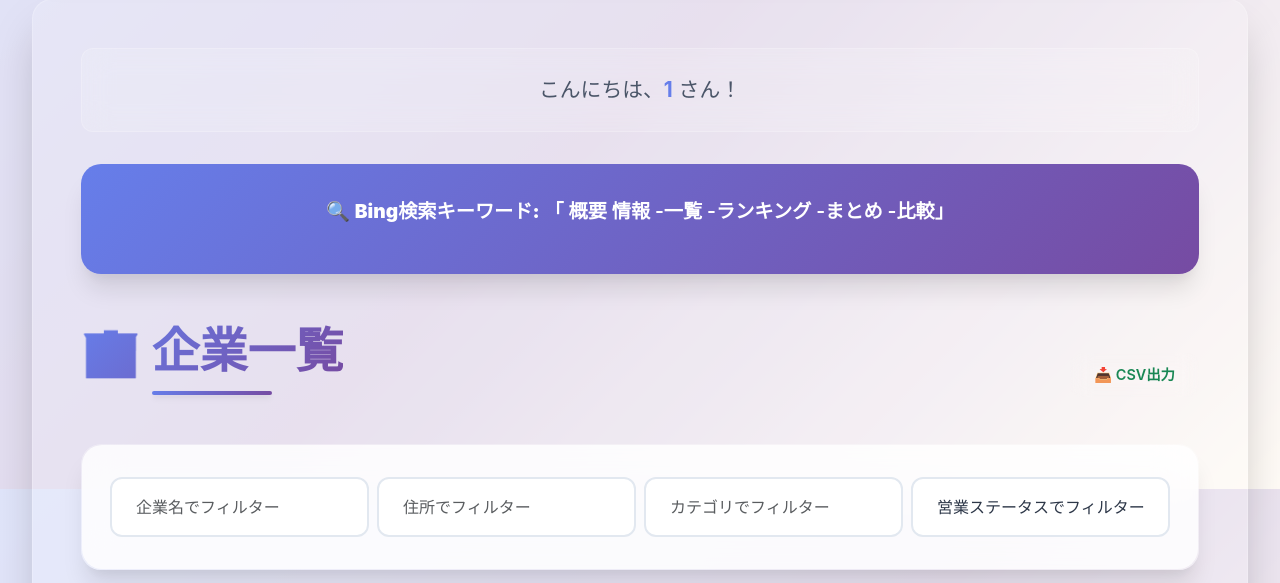
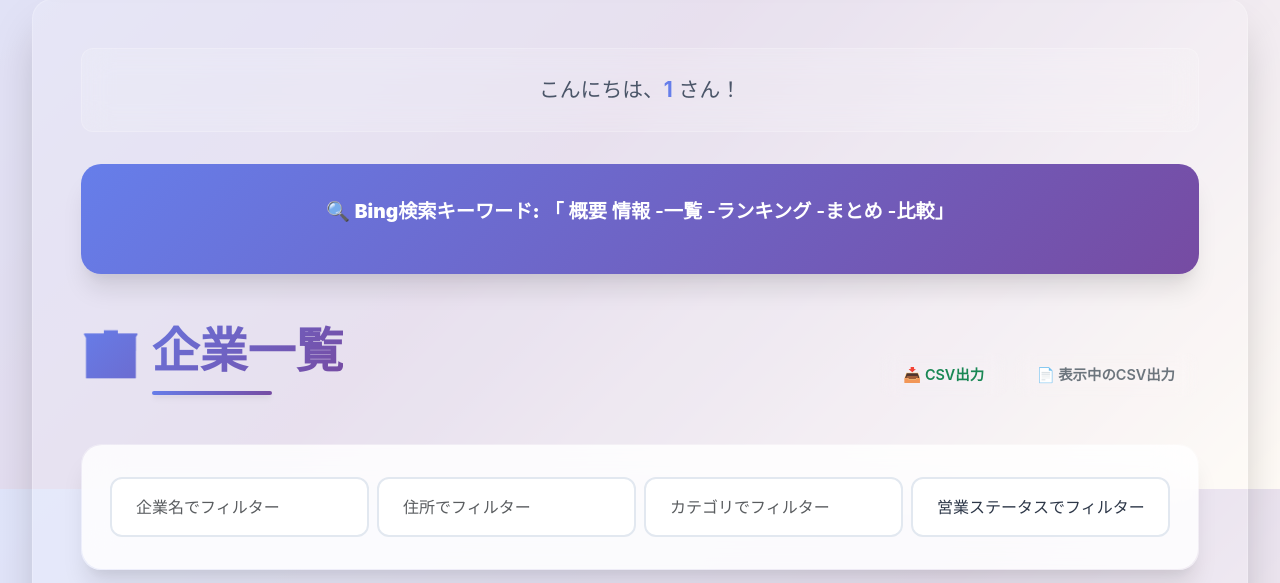
Before and after one commit to ghrwf704/form-dashboard, a Flask app: page / in a window 1280 px wide. Shown: the part 311-894 px from the top of the page. Run offline with Flask 3, Linux system fonts and the light colour scheme; the visitor is signed in with stand-in values (Sample User, id 1); data that the repository does not hold is empty.

Commit message:
mob付filter後csv出力機能追加

```diff
--- a/templates/index.html
+++ b/templates/index.html
@@ -13,7 +13,10 @@
 
 <div class="d-flex justify-content-between align-items-center mb-3">
   <h1>🏢 企業一覧</h1>
-  <a href="{{ url_for('export_csv') }}" class="btn btn-outline-success">📥 CSV出力</a>
+  <div>
+    <a href="{{ url_for('export_csv') }}" class="btn btn-outline-success">📥 CSV出力</a>
+    <a href="#" class="btn btn-outline-secondary" id="export-visible-csv">📄 表示中のCSV出力</a>
+  </div>
 </div>
 
 <!-- フィルターフォーム -->
@@ -187,6 +190,36 @@
     addressInput.addEventListener("input", filterTable);
     categoryInput.addEventListener("input", filterTable);
     statusSelect.addEventListener("change", filterTable);
+
+    document.getElementById("export-visible-csv").addEventListener("click", function () {
+      const rows = document.querySelectorAll("table tbody tr");
+      let csv = "企業名,トップページ,フォームURL,住所,電話番号,FAX,カテゴリ,説明,営業ステータス,営業メモ\n";
+
+      rows.forEach(row => {
+        if (row.style.display !== "none") {
+          const cells = row.querySelectorAll("td");
+          const values = [
+            cells[1]?.innerText.trim() || "",
+            cells[2]?.innerText.trim() || "",
+            cells[3]?.innerText.trim() || "",
+            cells[4]?.innerText.trim() || "",
+            cells[5]?.innerText.trim() || "",
+            cells[6]?.innerText.trim() || "",
+            cells[7]?.innerText.trim() || "",
+            cells[8]?.innerText.trim() || "",
+            cells[9]?.innerText.trim() || "",
+            cells[10]?.innerText.trim() || ""
+          ];
+          csv += values.map(v => `"${v.replace(/\n/g, " ")}`").join(",") + "\n";
+        }
+      });
+
+      const blob = new Blob(["\uFEFF" + csv], { type: "text/csv;charset=utf-8;" });
+      const link = document.createElement("a");
+      link.href = URL.createObjectURL(blob);
+      link.download = "filtered_companies.csv";
+      link.click();
+    });
   });
 </script>
 {% endblock %}
```
